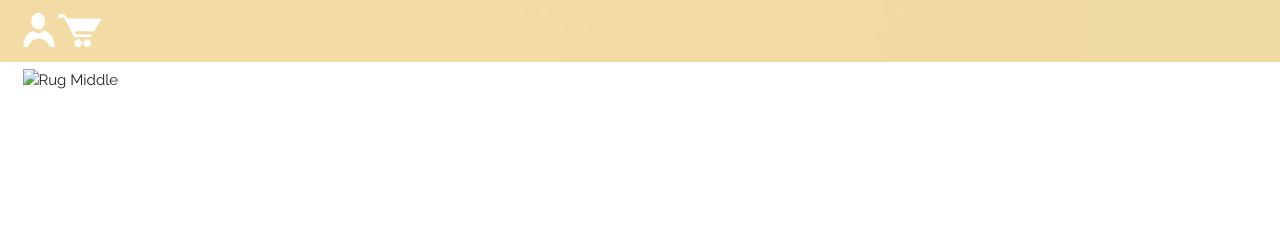
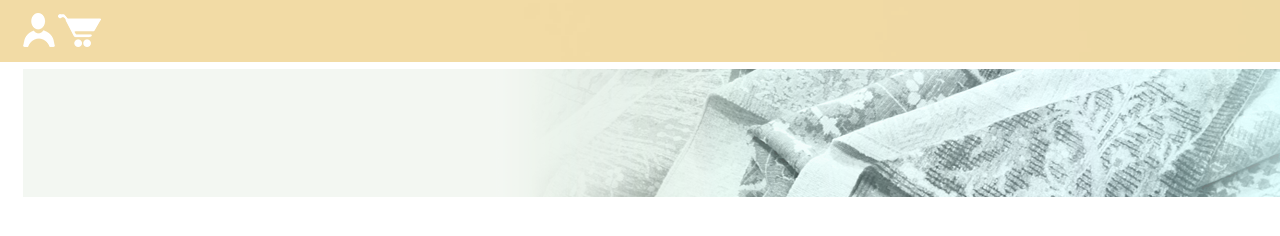
Before and after one commit to keaglin/tiffany, a website: page framework.html in a window 1280 px wide. Shown: the part 416-652 px from the top of the page. Drawn offline with nearby package versions, Linux system fonts and the light colour scheme.

```diff
--- a/framework.html
+++ b/framework.html
@@ -122,7 +122,7 @@
     <div class="row">
       <div class="rug_banner col m12">
         <div class="col m6 offset-s4">
-          <img src="img/header-rug.png" alt="Rug Middle">
+          <img src="img/banner.png" alt="Rug Middle">
         </div>
 
     </div>
```
Also changed, not shown: img/website-logo-textmark.png (added), 1 other file.
